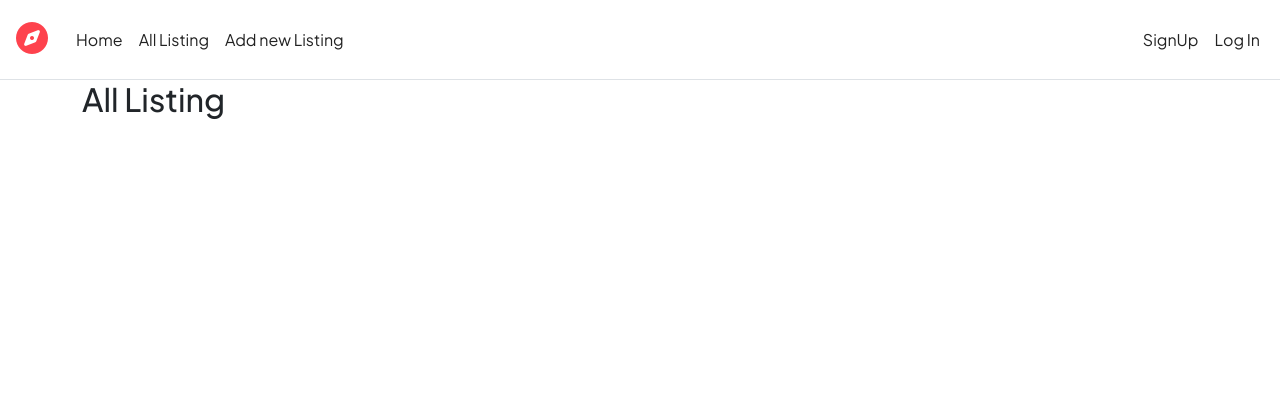
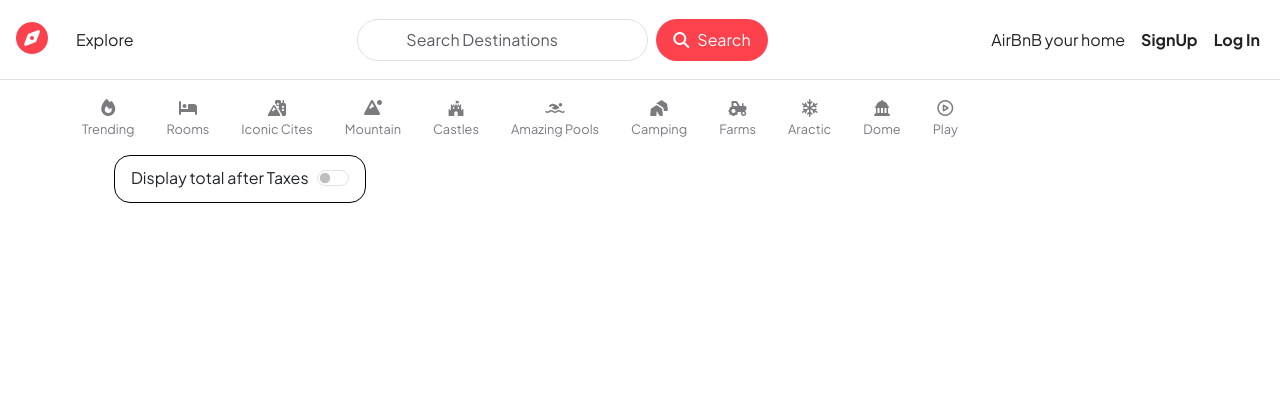
Before and after one commit to Prasad-max-ui/ProjectAirBnb, a Node project: template views/listings/index.ejs in a window 1280 px wide. Shown: the top 420 px of the page. Run offline with Node 20 templates, Linux system fonts and the light colour scheme; the template is opened without the code that fills it, so the values that code supplies are empty; some libraries are stand-ins or nearby versions.

Commit message:
home page ui fix

```diff
--- a/app.js
+++ b/app.js
@@ -65,9 +65,9 @@ const sessionOption = {
 
 
 
-app.get("/", (req, res) => {
-    res.send("root path");
-})
+// app.get("/", (req, res) => {
+//     res.send("root path");
+// })
 
 app.use(session(sessionOption))
 app.use(flash())
--- a/views/includes/navbar.ejs
+++ b/views/includes/navbar.ejs
@@ -1,22 +1,50 @@
+<style>
+    .search-btn {
+        background-color: #fe424d;
+        color: #fff;
+        border-radius: 25px;
+        padding: 0 1rem 0 1rem;
+    }
+
+    .search-btn:hover {
+        background-color: #fe424d;
+        color: #fff;
+    }
+    .search-btn i{
+        display: inline;
+        margin-right: .5rem;
+    }
+    .search-input{
+        border-radius: 25px;
+        padding: .5rem 3rem;
+        font-size: 1rem;
+    }
+</style>
+
 <nav class="navbar navbar-expand-md bg-body-light border-bottom sticky-top">
     <div class="container-fluid">
-        <a class="navbar-brand" href="/"><i class="fa-solid fa-compass"></i></a>
+        <a class="navbar-brand" href="/listing"><i class="fa-solid fa-compass"></i></a>
         <button class="navbar-toggler" type="button" data-bs-toggle="collapse" data-bs-target="#navbarNavAltMarkup">
             <span class="navbar-toggler-icon"></span>
         </button>
         <div class="collapse navbar-collapse" id="navbarNavAltMarkup">
             <div class="navbar-nav">
-                <a class="nav-link" aria-current="page" href="/listing">Home</a>
-                <a class="nav-link" href="/listing">All Listing</a>
-                <a class="nav-link" href="/listing/new">Add new Listing</a>
+                <a class="nav-link" href="/listing">Explore</a>
             </div>
             <div class="navbar-nav ms-auto">
+                <form class="d-flex" role="search">
+                    <input class="form-control me-2 search-input" type="search" placeholder="Search Destinations" aria-label="Search" />
+                    <button class="btn search-btn" type="submit"><i class="fa-solid fa-magnifying-glass"></i>Search</button>
+                </form>
+            </div>
+            <div class="navbar-nav ms-auto">
+                <a class="nav-link" href="/listing/new">AirBnB your home</a>
                 <% if(!currUser){ %>
-                    <a class="nav-link" aria-current="page" href="/signup">SignUp</a>
-                    <a class="nav-link" href="/login">Log In</a>
+                    <a class="nav-link" aria-current="page" href="/signup"><b>SignUp</b></a>
+                    <a class="nav-link" href="/login"><b>Log In</b></a>
                     <% }%>
                         <% if(currUser){ %>
-                            <a class="nav-link" href="/logout">Log Out</a>
+                            <a class="nav-link" href="/logout"><b>Log Out</b></a>
                             <% }%>
             </div>
         </div>
--- a/views/listings/index.ejs
+++ b/views/listings/index.ejs
@@ -1,12 +1,99 @@
 <% layout("/layouts/boilerplate") -%>
-    <body>
-        <h2>All Listing</h2>
-        <div class="row row-cols-lg-3 row-cols-md-2 row-cols-sm-1">
+    <style>
+        .filter {
+            margin-top: 1rem;
+            text-align: center;
+            margin-right: 2rem;
+            opacity: .6;
+
+        }
+
+        .filter p {
+            font-size: .8rem;
+        }
+
+        .filter:hover {
+            opacity: 1;
+            cursor: pointer;
+        }
+
+        #filters {
+            display: flex;
+            flex-wrap: wrap;
+            align-items: center;
+        }
+
+        .tax-info {
+            display: none;
+        }
+
+        .tax-toggle {
+            border: 1px solid black;
+            border-radius: 1rem;
+            height: 3rem;
+            padding: 1rem;
+            margin-left: 2rem;
+            display: flex;
+            align-items: center;
+        }
+    </style>
+    <div id="filters">
+        <div class="filter">
+            <div><i class="fa-solid fa-fire"></i></div>
+            <p>Trending</p>
+        </div>
+        <div class="filter">
+            <div><i class="fa-solid fa-bed"></i></div>
+            <p>Rooms</p>
+        </div>
+        <div class="filter">
+            <div><i class="fa-solid fa-mountain-city"></i></div>
+            <p>Iconic Cites</p>
+        </div>
+        <div class="filter">
+            <div><i class="fa-solid fa-mountain-sun"></i></div>
+            <p>Mountain</p>
+        </div>
+        <div class="filter">
+            <div><i class="fa-brands fa-fort-awesome"></i></div>
+            <p>Castles</p>
+        </div>
+        <div class="filter">
+            <div><i class="fa-solid fa-person-swimming"></i></div>
+            <p>Amazing Pools</p>
+        </div>
+        <div class="filter">
+            <div><i class="fa-solid fa-tents"></i></div>
+            <p>Camping</p>
+        </div>
+        <div class="filter">
+            <div><i class="fa-solid fa-tractor"></i></div>
+            <p>Farms</p>
+        </div>
+        <div class="filter">
+            <div><i class="fa-regular fa-snowflake"></i></div>
+            <p>Aractic</p>
+        </div>
+        <div class="filter">
+            <div><i class="fa-solid fa-landmark-dome"></i></div>
+            <p>Dome</p>
+        </div>
+        <div class="filter">
+            <div><i class="fa-regular fa-circle-play"></i></div>
+            <p>Play</p>
+        </div>
+        <div class="tax-toggle">
+            <div class="form-check form-switch form-check-reverse">
+                <input class="form-check-input" type="checkbox" id="switchCheckReverse">
+                <label class="form-check-label" for="switchCheckReverse">Display total after Taxes</label>
+            </div>
+        </div>
+    </div>
+    <div class="row row-cols-lg-3 row-cols-md-2 row-cols-sm-1 mt-3">
         <% for(let listing of allListing){ %>
             <a href="/listing/<%= listing._id%>" class="listing-link">
                 <div class="card listing-card col">
-                        <img src="<%= listing.image.url %>" class="card-img-top" alt="listing image"
-                            style="height: 20rem;">
+                    <img src="<%= listing.image.url %>" class="card-img-top" alt="listing image" style="height: 20rem;">
                     <div class="card-img-overlay"></div>
                     <div class="card-body">
                         <p class="card-text">
@@ -15,6 +102,7 @@
                             </b>
                             <br>
                             &#8377 <%= listing.price.toLocaleString("en-IN") %>/night
+                                <i class="tax-info">&nbsp;&nbsp; +18% GST</i>
                         </p>
                     </div>
                 </div>
@@ -24,4 +112,19 @@
     <!-- <form action="http://localhost:8080/listing/new" method="get" >
         <button>Add new Listing</button>
     </form> -->
-    </body>
+
+
+    <script>
+        let taxSwitch = document.getElementById("switchCheckReverse");
+        taxSwitch.addEventListener("click", () => {
+            let taxInfo = document.getElementsByClassName("tax-info")
+            for (info of taxInfo) {
+                if (info.style.display != "inline") {
+                    info.style.display = "inline";
+                } else {
+                    info.style.display = "none";
+                }
+
+            }
+        })
+    </script>
```
Also changed, not shown: controllers/listings.js (+18 -16 lines). Lines whose indentation alone changed are shown as unchanged.
